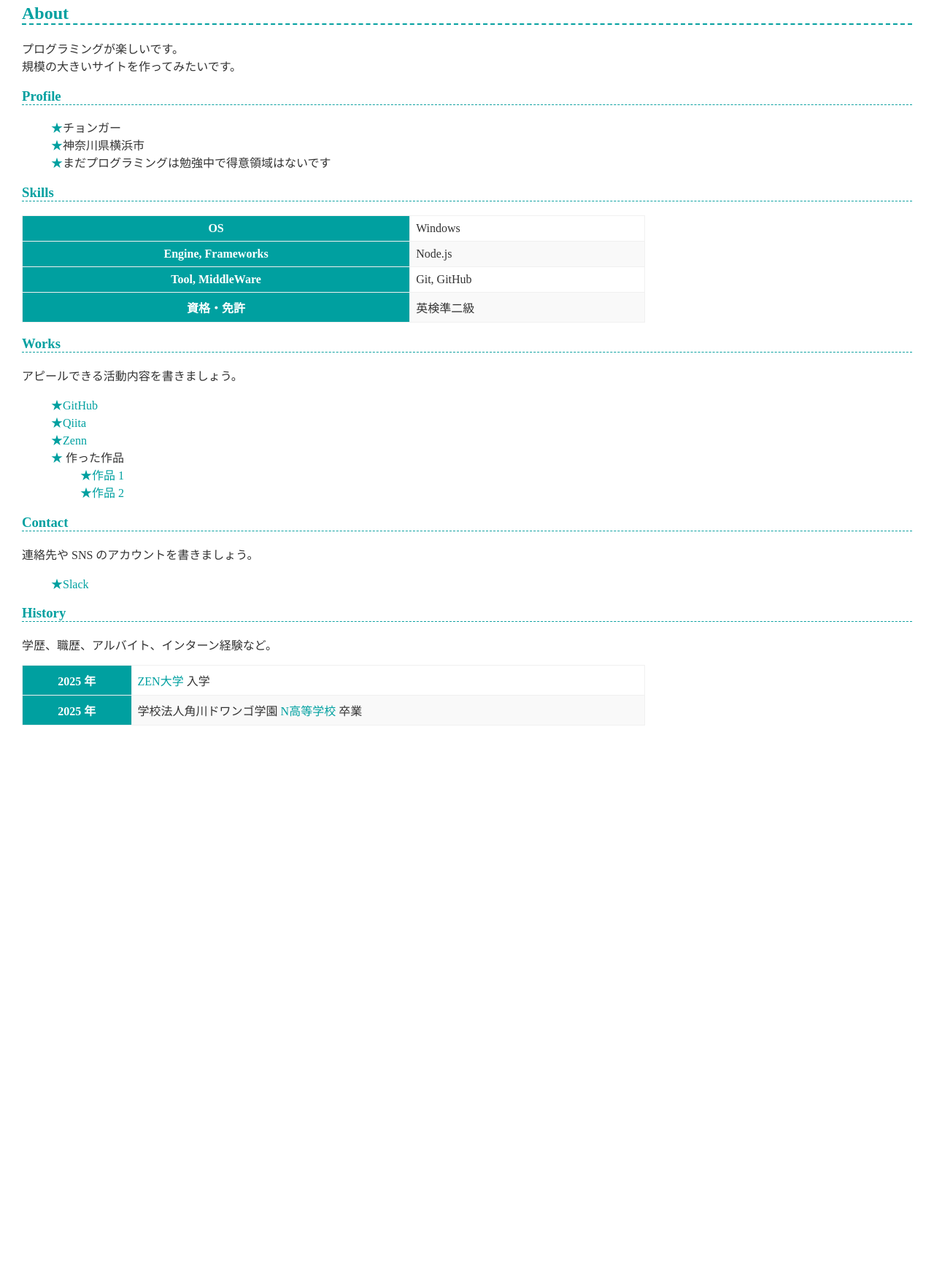
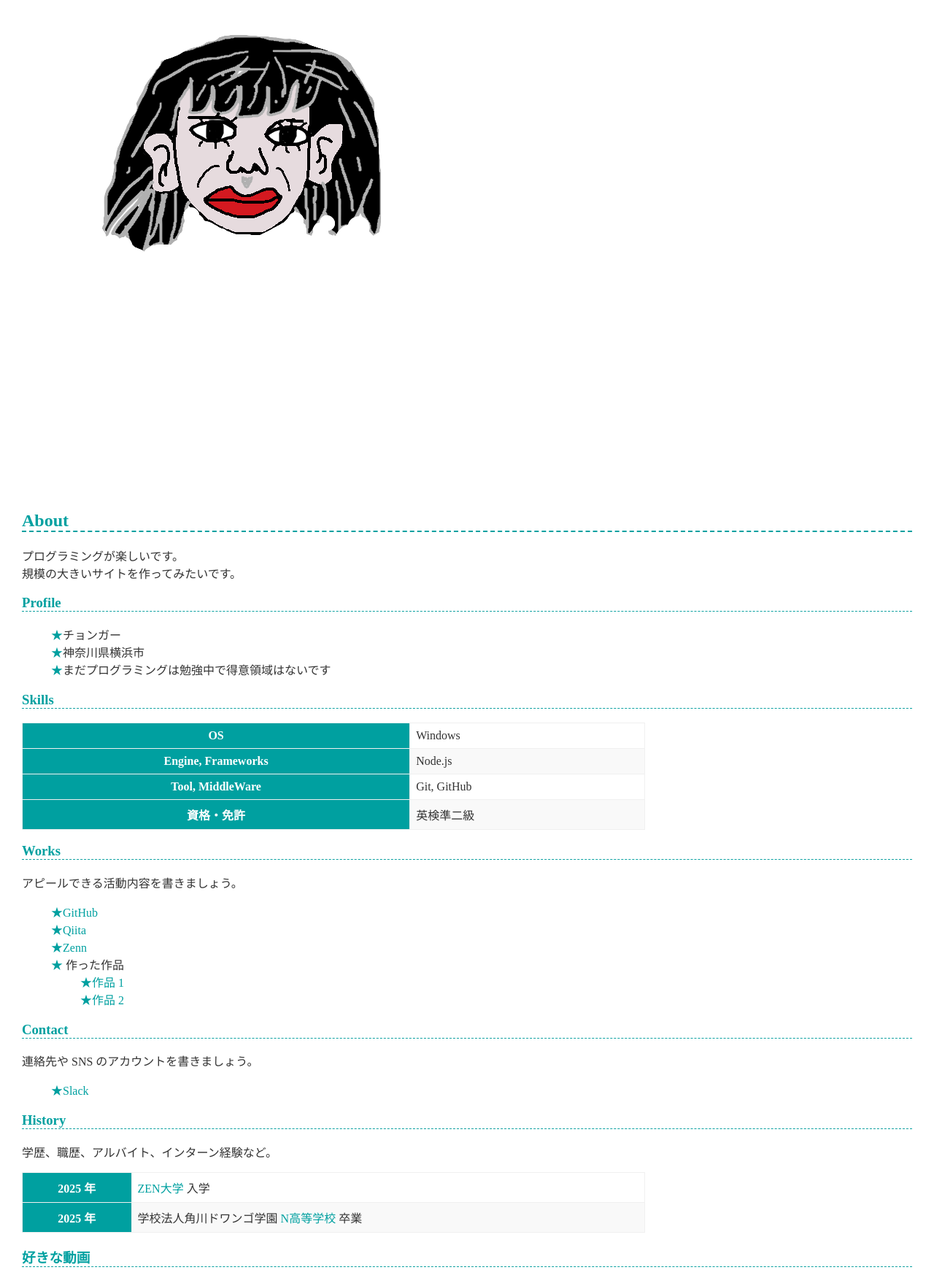
Before and after one commit to chonger-0209/chonger-0209.github.io, a plain HTML site: page index.html in a window 1280 px wide. Shown: the part 117-1868 px from the top of the page at 73% size. Before the commit the page ends 1111 px from the top, so only its background shows below. Drawn offline with Linux system fonts and the light colour scheme.

Commit message:
好きな動画の追加

```diff
--- a/index.html
+++ b/index.html
@@ -8,6 +8,7 @@
   </head>
   <body>
     <h1>チョンガー</h1>
+      <img src="unknown (5).png2.png">
 
     <h2>About</h2>
     <p>
@@ -79,5 +80,9 @@
 
       </tr>
     </table>
+
+    <h3>好きな動画</h3>
+    <iframe width="560" height="315" src="    <h3>好きな動画</h3>
+    <iframe width="560" height="315" src="https://www.youtube.com/embed/WkqPh70G3gY?si=rXtDo0ZpEXmeidln" title="オタ恋" frameborder="0" allow="accelerometer; autoplay; clipboard-write; encrypted-media; gyroscope; picture-in-picture; web-share" allowfullscreen></iframe>" title="YouTube video player" frameborder="0" allow="accelerometer; autoplay; clipboard-write; encrypted-media; gyroscope; picture-in-picture; web-share" allowfullscreen></iframe>
   </body>
 </html>
```
